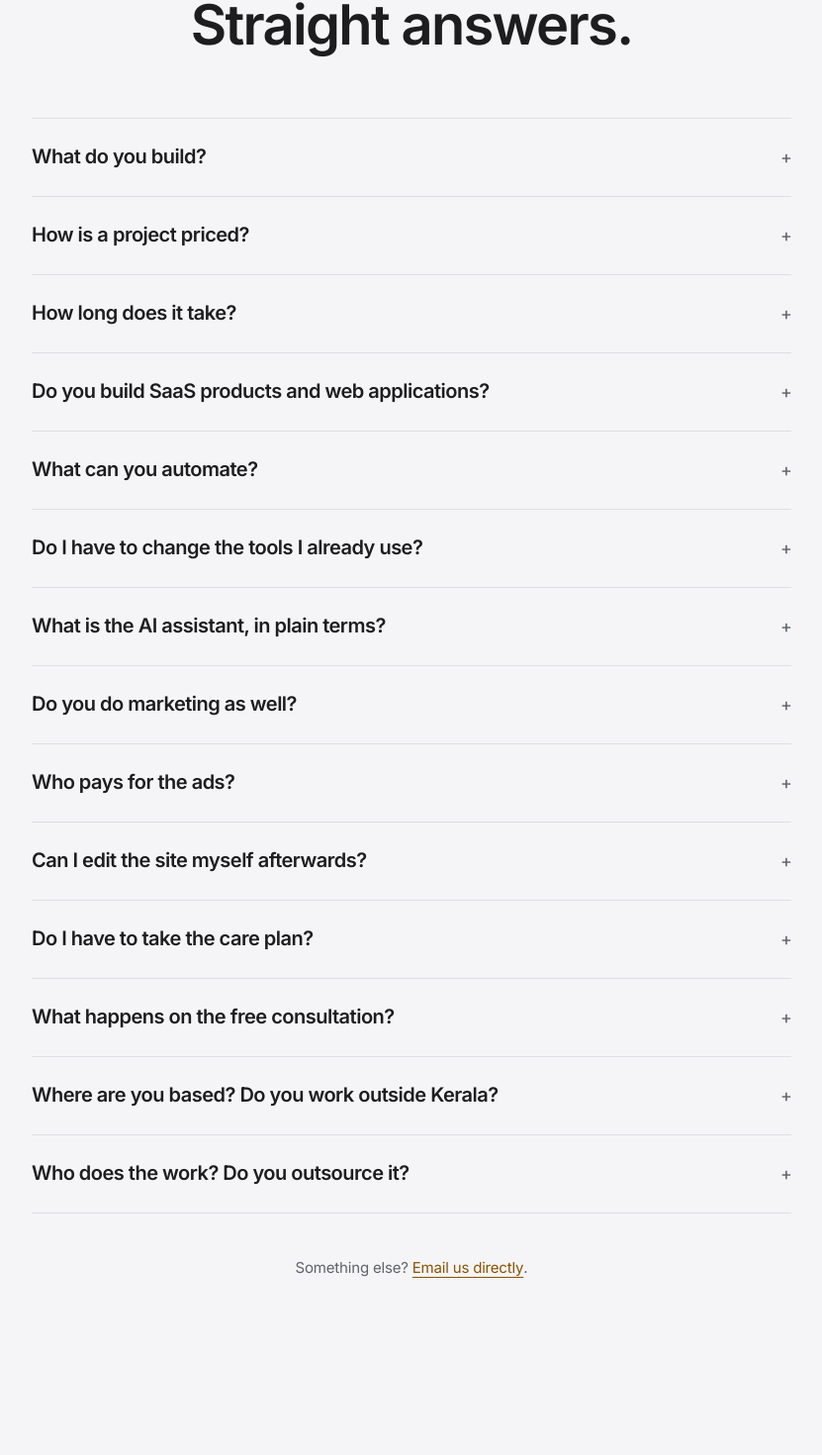
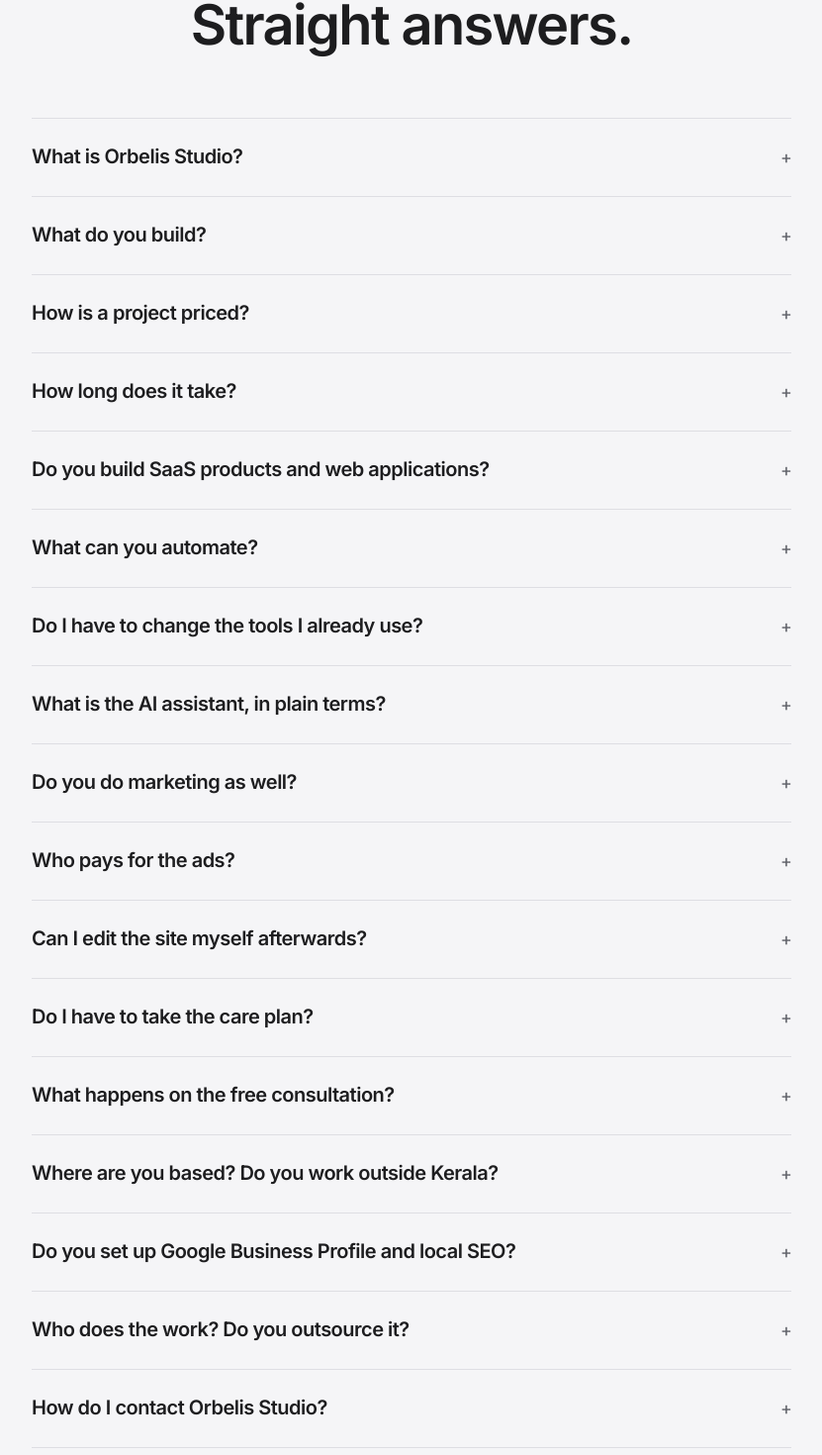
Before and after one commit to Ahamedshakir02/orbelis-studio, a React (Vite) app: page / in a window 1280 px wide. Shown: the part 10055-11525 px from the top of the page at 99% size, without its empty margins (224-1055 px from the left). Built offline with nearby package versions, Linux system fonts and the light colour scheme; no server answers; a web font is replaced by a local one.

Commit message:
feat: FAQ answers that stand on their own
Adds what Orbelis Studio is, local SEO and how to get in touch, and
rewords the location answer to India and the UAE instead of anywhere.

```diff
--- a/src/data/site.js
+++ b/src/data/site.js
@@ -423,7 +423,17 @@
   'Not sure yet',
 ]
 
+/**
+ * Each answer is written to stand on its own: answer engines lift one Q&A out
+ * of the page and quote it, so an answer that leans on the one above it gets
+ * quoted wrong. The first sentence answers the question; the rest supports it.
+ * The same list feeds the FAQPage structured data and llms.txt.
+ */
 export const faq = [
+  {
+    q: 'What is Orbelis Studio?',
+    a: 'Orbelis Studio is a software, web and digital marketing studio based in Edappal, Kerala, India, working with clients in India and the UAE. We build SaaS products and web apps, websites and landing pages, brand identities, AI assistants and business automation, and run the ads, SEO and social media that bring people in. Every project is scoped and quoted before work begins.',
+  },
   {
     q: 'What do you build?',
     a: 'Whatever the problem needs: a SaaS product or web app, a website or landing page, a brand, an AI assistant, automation between your tools, or the marketing that brings people in. You describe the problem, we suggest the smallest thing that solves it, and we say so when the answer is none of these.',
@@ -474,10 +484,18 @@
   },
   {
     q: 'Where are you based? Do you work outside Kerala?',
-    a: 'We are based in Edappal, Kerala, with clients in India and the UAE. The work is delivered remotely, so we take on businesses anywhere.',
+    a: 'We are based in Edappal, Kerala, and work with clients across India and in the UAE. Calls and reviews happen online, so you do not need to be near Edappal to work with us.',
+  },
+  {
+    q: 'Do you set up Google Business Profile and local SEO?',
+    a: 'Yes. Local SEO is part of our SEO service: we set up or complete your Google Business Profile, keep your name, address and phone number the same everywhere they appear, and build the pages nearby customers search for. Results build over months, not days.',
   },
   {
     q: 'Who does the work? Do you outsource it?',
     a: 'Everything is done in-house at Orbelis: design, build and marketing. Nothing is handed to an outside vendor you have never met, and one studio answers for the result.',
   },
+  {
+    q: 'How do I contact Orbelis Studio?',
+    a: `Email ${brand.email}, call or WhatsApp ${brand.phone}, or use the enquiry form on this page. The first step is a free 20-minute consultation.`,
+  },
 ]
```
Also changed, not shown: 1 other file (tests, documents, lock files or other folders).
